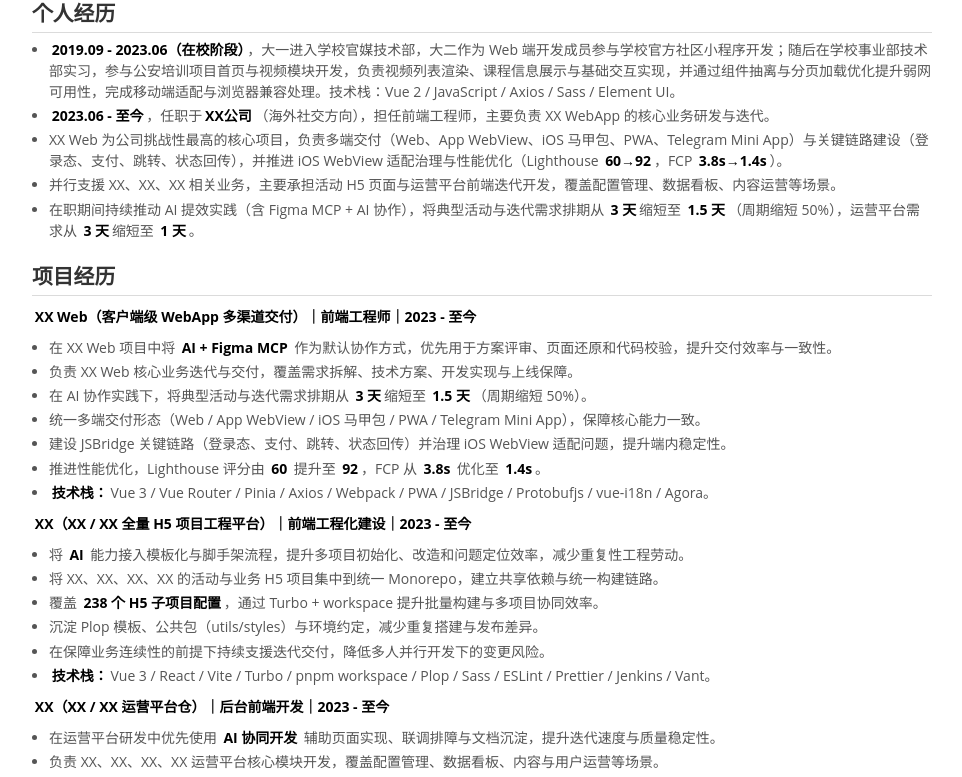
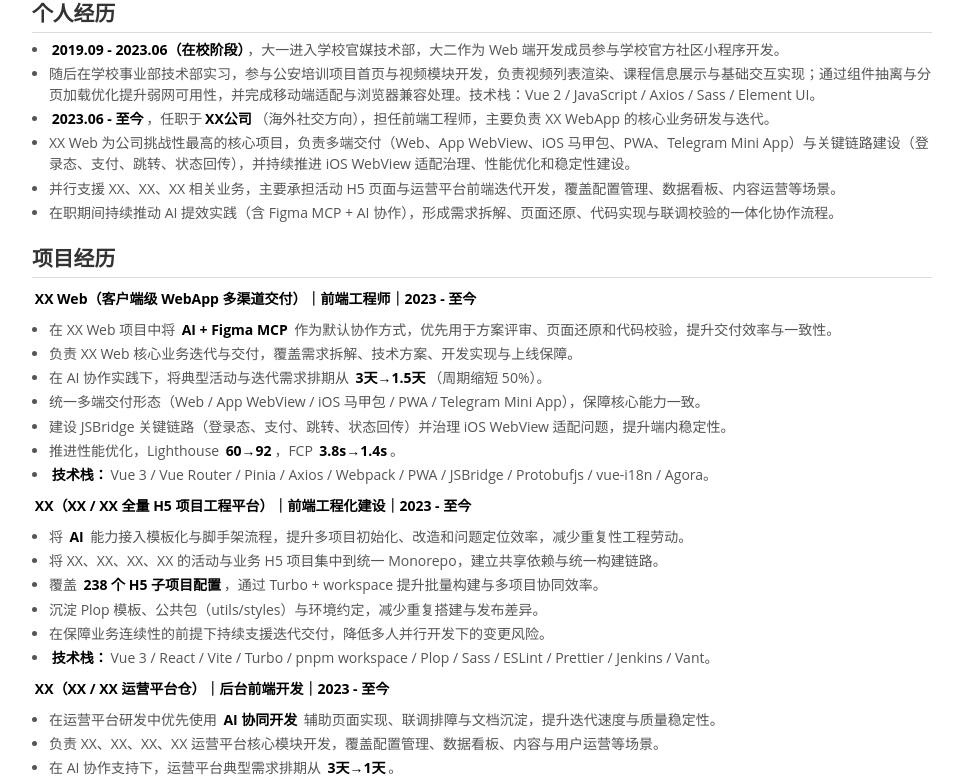
Before and after one commit to ooooshino/ooooshino.github.io, a Vue app: page / in a window 1280 px wide. Shown: the part 440-1217 px from the top of the page, without its empty margins (158-1120 px from the left). Built offline with nearby package versions, Linux system fonts and the light colour scheme.

Commit message:
chore(发布): 同步脱敏简历

```diff
--- a/src/components/CompanyExperience.vue
+++ b/src/components/CompanyExperience.vue
@@ -4,7 +4,11 @@
 
     <ul>
       <li>
-        <strong>2019.09 - 2023.06（在校阶段）</strong>，大一进入学校官媒技术部，大二作为 Web 端开发成员参与学校官方社区小程序开发；随后在学校事业部技术部实习，参与公安培训项目首页与视频模块开发，负责视频列表渲染、课程信息展示与基础交互实现，并通过组件抽离与分页加载优化提升弱网可用性，完成移动端适配与浏览器兼容处理。技术栈：Vue 2 / JavaScript / Axios / Sass / Element UI。
+        <strong>2019.09 - 2023.06（在校阶段）</strong>，大一进入学校官媒技术部，大二作为 Web 端开发成员参与学校官方社区小程序开发。
+      </li>
+
+      <li>
+        随后在学校事业部技术部实习，参与公安培训项目首页与视频模块开发，负责视频列表渲染、课程信息展示与基础交互实现；通过组件抽离与分页加载优化提升弱网可用性，并完成移动端适配与浏览器兼容处理。技术栈：Vue 2 / JavaScript / Axios / Sass / Element UI。
       </li>
 
       <li>
@@ -12,7 +16,7 @@
       </li>
 
       <li>
-        XX Web 为公司挑战性最高的核心项目，负责多端交付（Web、App WebView、iOS 马甲包、PWA、Telegram Mini App）与关键链路建设（登录态、支付、跳转、状态回传），并推进 iOS WebView 适配治理与性能优化（Lighthouse <strong>60→92</strong>，FCP <strong>3.8s→1.4s</strong>）。
+        XX Web 为公司挑战性最高的核心项目，负责多端交付（Web、App WebView、iOS 马甲包、PWA、Telegram Mini App）与关键链路建设（登录态、支付、跳转、状态回传），并持续推进 iOS WebView 适配治理、性能优化和稳定性建设。
       </li>
 
       <li>
@@ -20,7 +24,7 @@
       </li>
 
       <li>
-        在职期间持续推动 AI 提效实践（含 Figma MCP + AI 协作），将典型活动与迭代需求排期从 <strong>3 天</strong>缩短至 <strong>1.5 天</strong>（周期缩短 50%），运营平台需求从 <strong>3 天</strong>缩短至 <strong>1 天</strong>。
+        在职期间持续推动 AI 提效实践（含 Figma MCP + AI 协作），形成需求拆解、页面还原、代码实现与联调校验的一体化协作流程。
       </li>
     </ul>
   </section>
--- a/src/components/SoftwareExperience.vue
+++ b/src/components/SoftwareExperience.vue
@@ -6,10 +6,10 @@
     <ul>
       <li>在 XX Web 项目中将 <strong>AI + Figma MCP</strong> 作为默认协作方式，优先用于方案评审、页面还原和代码校验，提升交付效率与一致性。</li>
       <li>负责 XX Web 核心业务迭代与交付，覆盖需求拆解、技术方案、开发实现与上线保障。</li>
-      <li>在 AI 协作实践下，将典型活动与迭代需求排期从 <strong>3 天</strong>缩短至 <strong>1.5 天</strong>（周期缩短 50%）。</li>
+      <li>在 AI 协作实践下，将典型活动与迭代需求排期从 <strong>3天→1.5天</strong>（周期缩短 50%）。</li>
       <li>统一多端交付形态（Web / App WebView / iOS 马甲包 / PWA / Telegram Mini App），保障核心能力一致。</li>
       <li>建设 JSBridge 关键链路（登录态、支付、跳转、状态回传）并治理 iOS WebView 适配问题，提升端内稳定性。</li>
-      <li>推进性能优化，Lighthouse 评分由 <strong>60</strong> 提升至 <strong>92</strong>，FCP 从 <strong>3.8s</strong> 优化至 <strong>1.4s</strong>。</li>
+      <li>推进性能优化，Lighthouse <strong>60→92</strong>，FCP <strong>3.8s→1.4s</strong>。</li>
       <li><strong>技术栈：</strong>Vue 3 / Vue Router / Pinia / Axios / Webpack / PWA / JSBridge / Protobufjs / vue-i18n / Agora。</li>
     </ul>
 
@@ -27,7 +27,7 @@
     <ul>
       <li>在运营平台研发中优先使用 <strong>AI 协同开发</strong> 辅助页面实现、联调排障与文档沉淀，提升迭代速度与质量稳定性。</li>
       <li>负责 XX、XX、XX、XX 运营平台核心模块开发，覆盖配置管理、数据看板、内容与用户运营等场景。</li>
-      <li>在 AI 协作支持下，运营平台典型需求排期从 <strong>3 天</strong>缩短至 <strong>1 天</strong>。</li>
+      <li>在 AI 协作支持下，运营平台典型需求排期从 <strong>3天→1天</strong>。</li>
       <li>维护 <strong>8 条并行分支</strong> 对应多平台版本，支撑差异化配置与同步发布。</li>
       <li>建设报表下载、Excel 导入导出与图表分析能力，提升运营分析与日常对账效率。</li>
       <li>接入 Agora 相关监控能力与巡检流程，增强运营侧异常识别与干预能力。</li>
```
